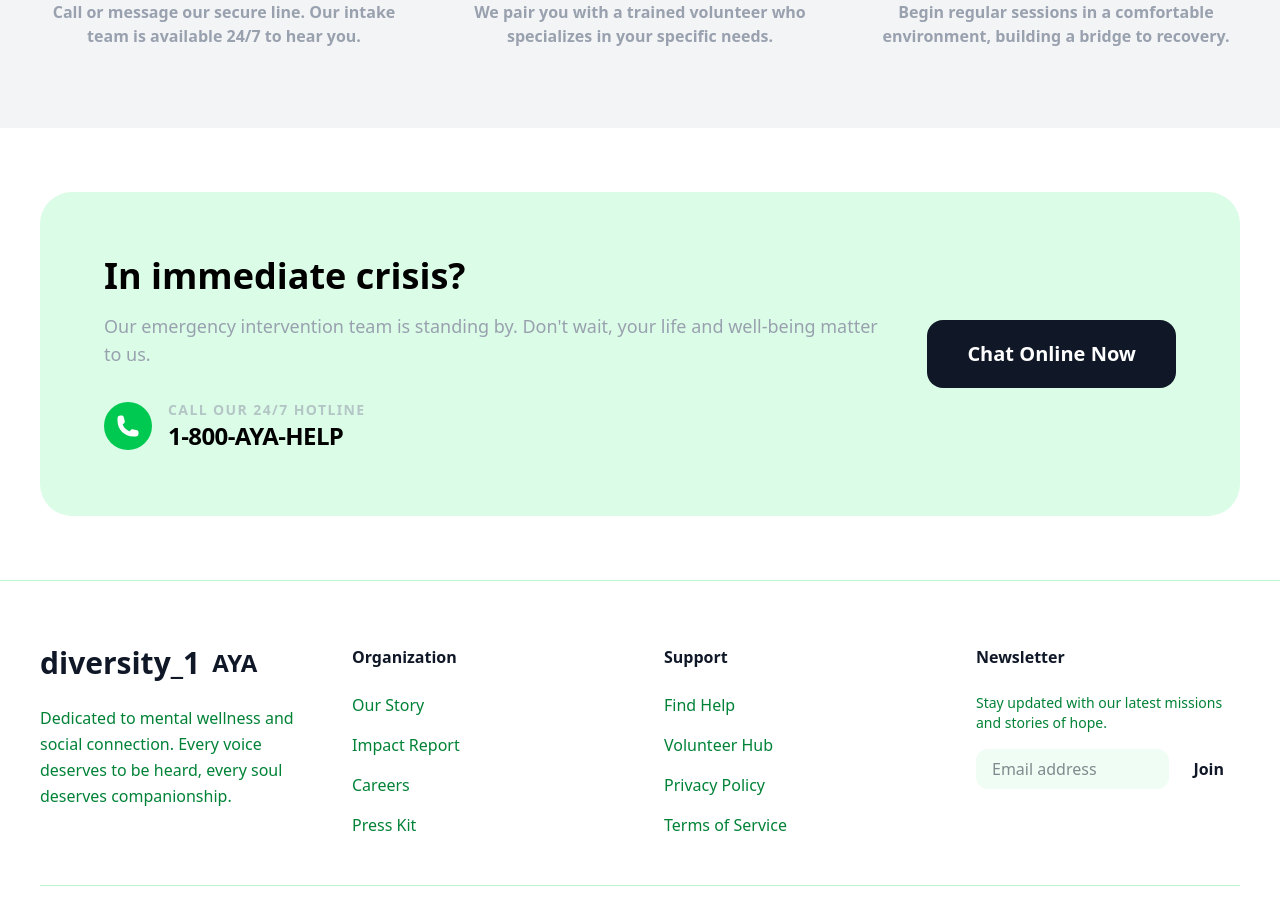
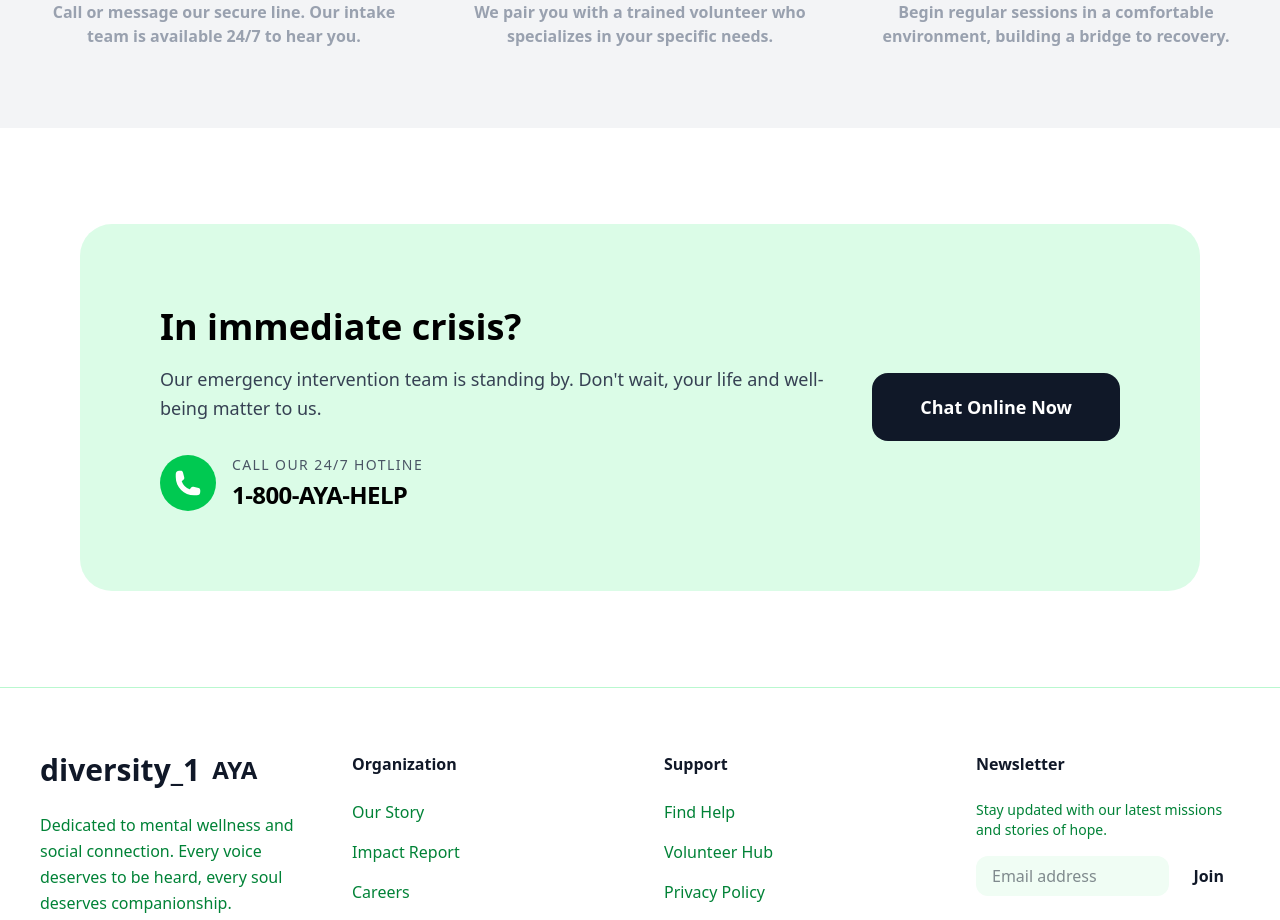
Before and after one commit to fernandorar65-cmyk/Aya-web, a Vue app: page / in a window 1280 px wide. Shown: the part 2340-3260 px from the top of the page. Built offline with nearby package versions, Linux system fonts and the light colour scheme.

Commit message:
add: crisis section

```diff
--- a/src/components/CrisisSection.vue
+++ b/src/components/CrisisSection.vue
@@ -1,23 +1,23 @@
 <template>
-  <section class="w-full max-w-[1280px] px-4 md:px-10 py-16">
-    <div class="bg-green-100 rounded-[2rem] p-8 md:p-16 flex flex-col md:flex-row items-center justify-between gap-10">
-      <div class="flex-1">
-        <h2 class="text-3xl md:text-4xl text-black font-black mb-4">In immediate crisis?</h2>
-        <p class="text-lg text-gray-400 mb-8">Our emergency intervention team is standing by. Don't wait, your life and well-being matter to us.</p>
+  <section class="w-full max-w-[1600px] px-6 md:px-16 lg:px-20 py-20 md:py-24">
+    <div class="bg-green-100 rounded-[2rem] p-10 md:p-16 lg:p-20 flex flex-col md:flex-row items-center justify-between gap-10 w-full">
+      <div class="flex-1 w-full">
+        <h2 class="text-3xl md:text-4xl text-black font-bold mb-4 leading-tight">In immediate crisis?</h2>
+        <p class="text-base md:text-lg text-gray-700 mb-8 leading-relaxed">Our emergency intervention team is standing by. Don't wait, your life and well-being matter to us.</p>
         <div class="flex items-center gap-4">
-          <div class="w-12 h-12 rounded-full bg-green-500 flex items-center justify-center">
-            <svg xmlns="http://www.w3.org/2000/svg" viewBox="0 0 24 24" fill="white" class="w-6 h-6">
+          <div class="w-14 h-14 rounded-full bg-green-500 flex items-center justify-center flex-shrink-0">
+            <svg xmlns="http://www.w3.org/2000/svg" viewBox="0 0 24 24" fill="white" class="w-7 h-7">
               <path fill-rule="evenodd" d="M1.5 4.5a3 3 0 0 1 3-3h1.372c.86 0 1.61.586 1.819 1.42l1.105 4.423a1.875 1.875 0 0 1-.694 1.955l-1.293.97c-.135.101-.164.249-.126.352a11.285 11.285 0 0 0 6.697 6.697c.103.038.25.009.352-.126l.97-1.293a1.875 1.875 0 0 1 1.955-.694l4.423 1.105c.834.209 1.42.959 1.42 1.82V19.5a3 3 0 0 1-3 3h-2.25C8.552 22.5 1.5 15.448 1.5 6.75V4.5Z" clip-rule="evenodd" />
             </svg>
           </div>
           <div>
-            <p class="text-sm text-gray-400 font-bold uppercase tracking-widest opacity-60">Call our 24/7 hotline</p>
-            <p class="text-2xl text-black font-black tracking-tight">1-800-AYA-HELP</p>
+            <p class="text-xs md:text-sm text-gray-600 font-medium uppercase tracking-widest mb-1">Call our 24/7 hotline</p>
+            <p class="text-xl md:text-2xl text-black font-bold tracking-tight">1-800-AYA-HELP</p>
           </div>
         </div>
       </div>
-      <div class="w-full md:w-auto">
-        <button class="w-full md:w-auto px-10 py-5 bg-gray-900 text-white rounded-2xl font-bold text-xl hover:opacity-90 transition-opacity">
+      <div class="w-full md:w-auto flex-shrink-0">
+        <button class="w-full md:w-auto px-10 md:px-12 py-4 md:py-5 bg-gray-900 text-white rounded-2xl font-semibold text-base md:text-lg hover:opacity-90 transition-opacity">
           Chat Online Now
         </button>
       </div>
```
